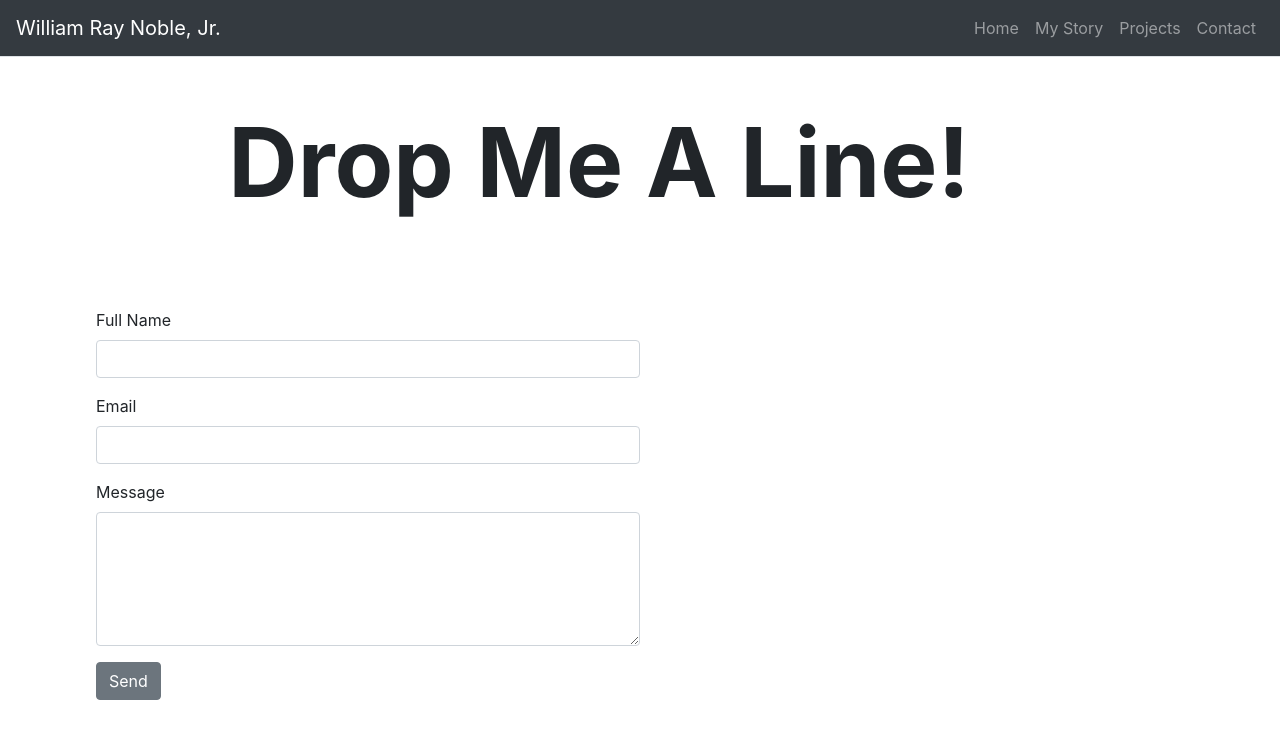
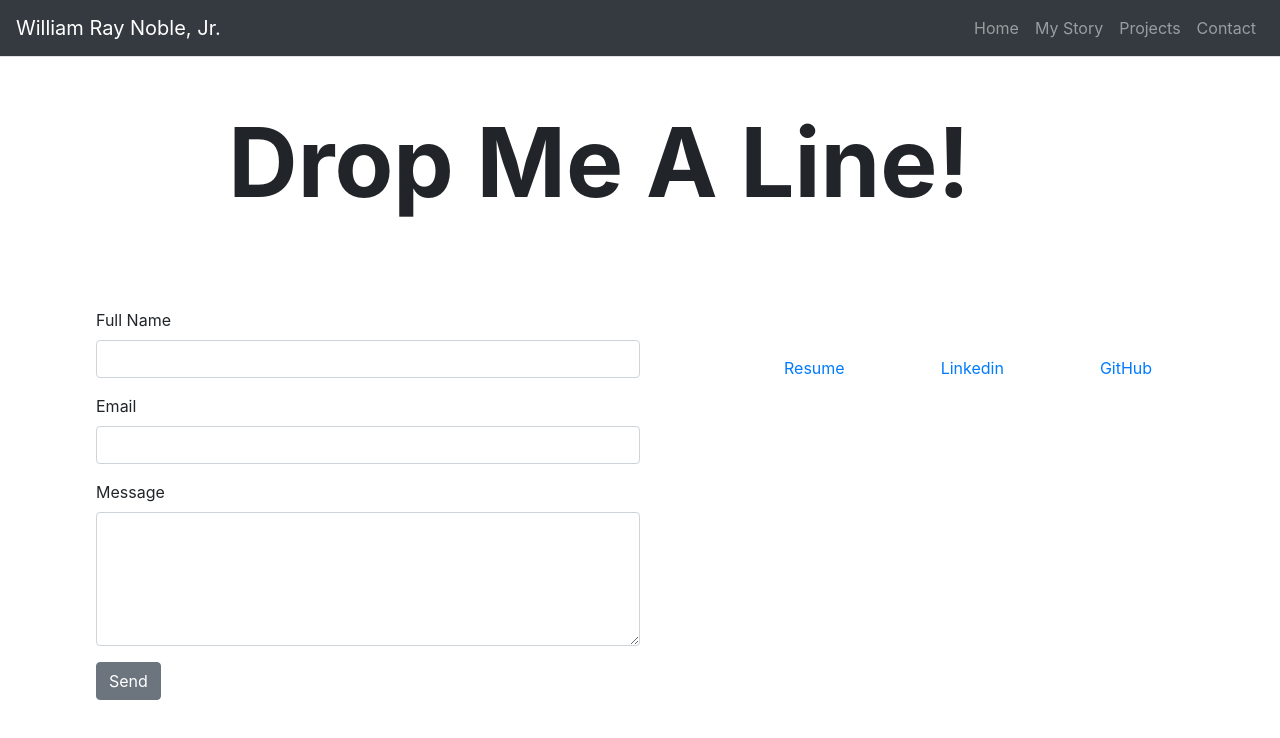
Before and after one commit to WRNoble/Portfolio-React, a React (Create React App) app in the folder portfolio/: page /contact in a window 1280 px wide. Shown: the top 738 px of the page. Built offline with nearby package versions, Linux system fonts and the light colour scheme.

Commit message:
added three links and formatted them

```diff
--- a/portfolio/src/pages/ContactPage.js
+++ b/portfolio/src/pages/ContactPage.js
@@ -1,6 +1,6 @@
 import React, { Component } from "react";
 import Poster from "../components/Poster";
-import { Form, Button } from "react-bootstrap";
+import { Form, Button, Container } from "react-bootstrap";
 import axios from "axios";
 
 class ContactPage extends Component {
@@ -58,9 +58,11 @@ class ContactPage extends Component {
     return (
       <div>
         <Poster title={this.props.title} />
+        <Container fluid={true}>
+          <div className="row">
             <Form
               onSubmit={this.handleSubmit}
-          className="mr-5 ml-5 pl-5 pr-5 w-50 justify-content-center"
+              className="mr-5 ml-5 pl-5 pr-5 w-50"
             >
               <Form.Group>
                 <Form.Label htmlFor="full-name">Full Name</Form.Label>
@@ -109,11 +111,33 @@ class ContactPage extends Component {
                 )}
                 {this.state.emailSent === false && (
                   <p className="d-inline err-msg">
-                Sorry, an error occurred and you message could not be processed.
+                    Sorry, an error occurred and you message could not be
+                    processed.
                   </p>
                 )}
               </Form.Group>
             </Form>
+            <a
+              href="https://docs.google.com/document/d/1OKDppzsM08KnOdhvugpLKLgzUT9xRsVaAxUZ7B0QhLg/edit"
+              target="blank"
+              className="m-5"
+            >
+              Resume
+            </a>
+            <br />
+            <a
+              href="https://www.linkedin.com/in/william-ray-noble-jr-software-developer/"
+              target="blank"
+              className="m-5"
+            >
+              Linkedin
+            </a>
+            <br />
+            <a href="https://github.com/WRNoble" target="blank" className="m-5">
+              GitHub
+            </a>
+          </div>
+        </Container>
       </div>
     );
   }
```
Also changed, not shown: portfolio/src/components/Links.js (added, +34 -0 lines). Lines whose indentation alone changed are shown as unchanged.
